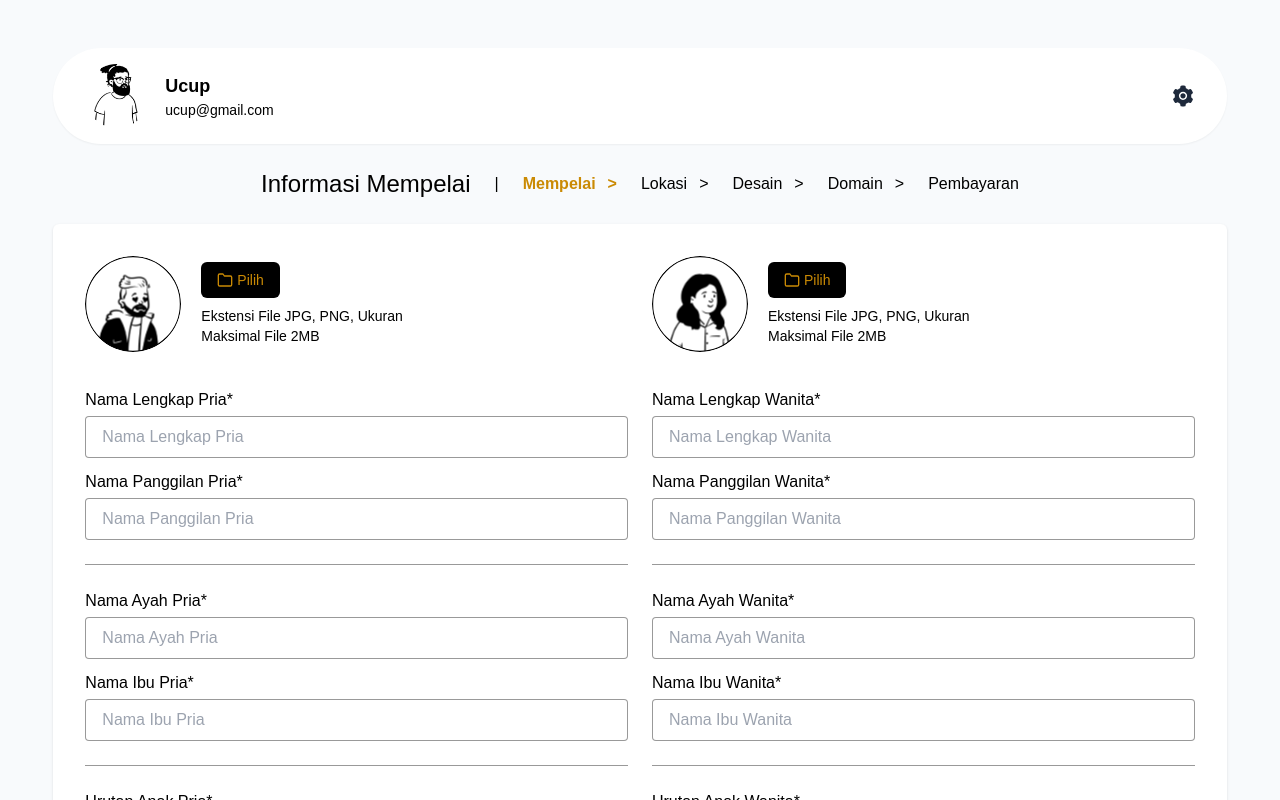
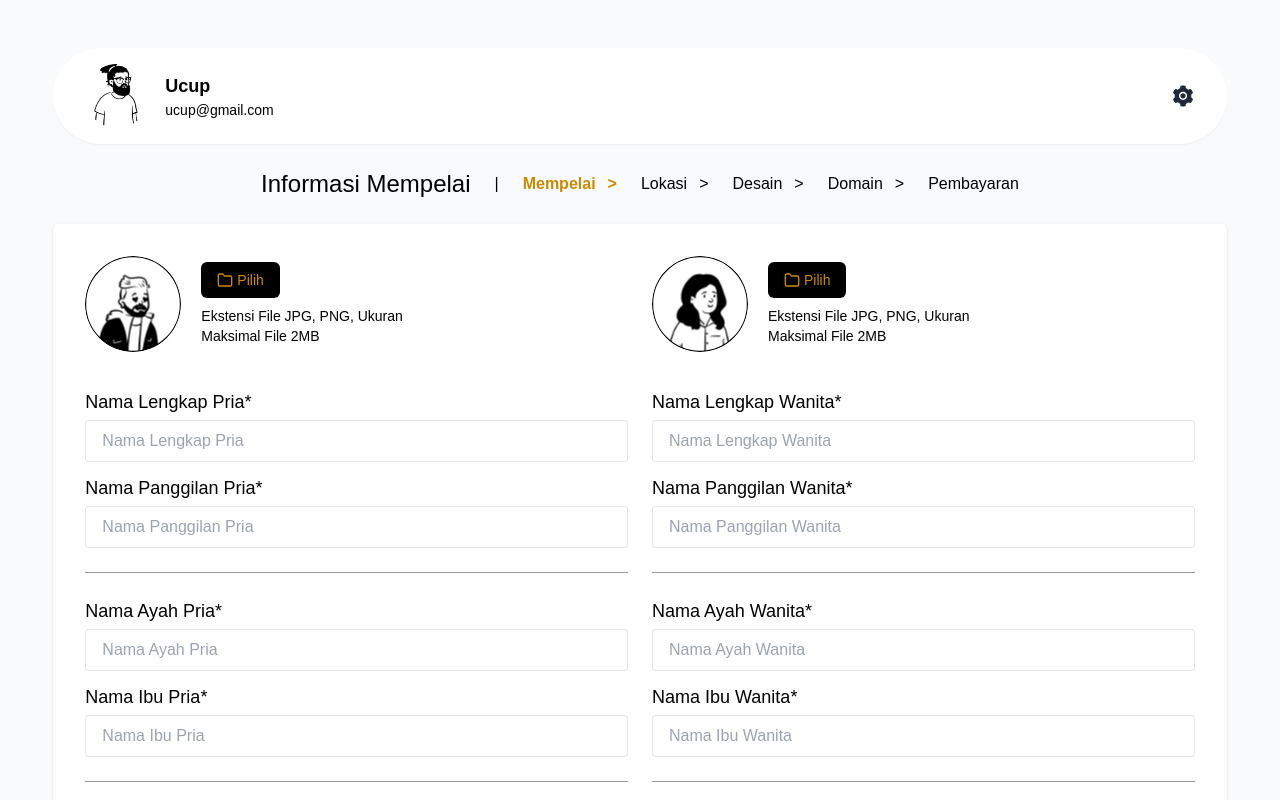
Before and after one commit to rianmz-genz/weddingnesia, a Next.js app: page /create in a window 1280 px wide. Shown: the top 800 px of the page. Built offline with nearby package versions, Linux system fonts and the light colour scheme.

Commit message:
change input

```diff
--- a/components/globals/Input.js
+++ b/components/globals/Input.js
@@ -9,7 +9,7 @@ const Input = ({ style, className, ...props }) => {
     `rounded-md focus:outline-none transition-all duration-300 ${className}`,
     {
       style: {
-        base: "w-full px-4 py-2 ring-1 ring-black/10  focus:ring-2 focus:ring-yellow-700",
+        base: "w-full px-4 py-2 ring-1 ring-black/10  focus:ring-2 focus:ring-yellow-800",
       },
     }
   );
@@ -39,15 +39,26 @@ export const InputSearch = ({ className, ...props }) => {
 export const InputTitle = ({ label, className, ...props }) => {
   return (
     <div className={`w-full ${className}`}>
-      <Text style={textStyle.smalldescription}>{label}</Text>
+      <Text style={textStyle.description}>{label}</Text>
       <input
-        className="px-4 py-2 mt-1 w-full rounded border border-black/40 focus:outline-none focus:ring-1 ring-yellow-800"
+        className="px-4 py-2 mt-1 w-full rounded border border-black/10 focus:outline-none focus:ring-2 ring-yellow-800 transition-all duration-300"
         {...props}
       />
     </div>
   );
 };
 
+export const TextareaTitle = ({ label, className, ...props }) => {
+  return (
+    <div className={`w-full ${className}`}>
+      <Text style={textStyle.description}>{label}</Text>
+      <textarea
+        className="px-4 py-2 mt-1 w-full rounded border border-black/10 focus:outline-none focus:ring-2 ring-yellow-800 transition-all duration-300"
+        {...props}
+      />
+    </div>
+  );
+};
 export const InputLeftWithTitle = ({ label, className, left, ...props }) => {
   return (
     <div className={`w-full ${className}`}>
```
